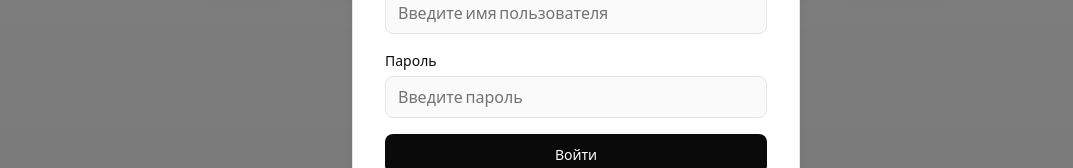
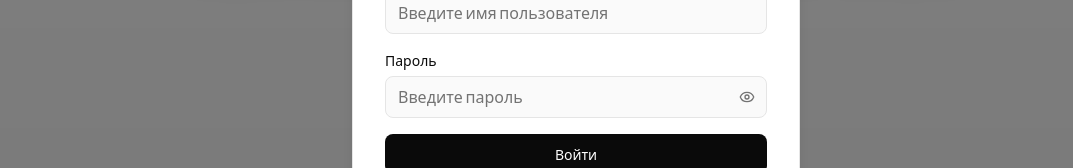
Before and after one commit to compotts/quiz-system, a React (Vite) app in the folder frontend/: page / in a window 1280 px wide. Both pictures are taken after a click on the button "Войти". Shown: the part 326-494 px from the top of the page, without its empty margins (64-1137 px from the left). Built offline with nearby package versions, Linux system fonts and the light colour scheme; no server answers.

Commit message:
added function for show password in auth modal

```diff
--- a/frontend/src/components/AuthModal.jsx
+++ b/frontend/src/components/AuthModal.jsx
@@ -1,7 +1,7 @@
 import { useState, useEffect } from "react";
 import { useNavigate } from "react-router-dom";
 import { useTranslation } from "react-i18next";
-import { X } from "lucide-react";
+import { X, Eye, EyeOff } from "lucide-react";
 import { authApi, saveTokens } from "../services/api.js";
 
 export default function AuthModal({ isOpen, onClose }) {
@@ -17,6 +17,8 @@ export default function AuthModal({ isOpen, onClose }) {
 
   const [loginUsername, setLoginUsername] = useState("");
   const [loginPassword, setLoginPassword] = useState("");
+  const [showLoginPassword, setShowLoginPassword] = useState(false);
+  const [showRegisterPassword, setShowRegisterPassword] = useState(false);
 
   const [registerData, setRegisterData] = useState({
     username: "",
@@ -231,15 +233,29 @@ export default function AuthModal({ isOpen, onClose }) {
                     >
                       {t("auth.password")}
                     </label>
+                    <div className="relative">
                       <input
                         id="login-password"
-                      type="password"
+                        type={showLoginPassword ? "text" : "password"}
                         required
                         value={loginPassword}
                         onChange={(e) => setLoginPassword(e.target.value)}
-                      className="mt-1.5 w-full rounded-lg border border-[var(--border)] bg-[var(--bg-card)] px-3 py-2 text-[var(--text)] placeholder:text-[var(--text-muted)] transition-all focus:border-[var(--text-muted)] focus:outline-none focus:ring-2 focus:ring-[var(--text-muted)] focus:ring-offset-2 focus:ring-offset-[var(--surface)]"
+                        className="mt-1.5 w-full rounded-lg border border-[var(--border)] bg-[var(--bg-card)] px-3 py-2 pr-10 text-[var(--text)] placeholder:text-[var(--text-muted)] transition-all focus:border-[var(--text-muted)] focus:outline-none focus:ring-2 focus:ring-[var(--text-muted)] focus:ring-offset-2 focus:ring-offset-[var(--surface)]"
                         placeholder={t("auth.passwordPlaceholder")}
                       />
+                      <button
+                        type="button"
+                        onClick={() => setShowLoginPassword(!showLoginPassword)}
+                        className="absolute right-2 top-1/2 -translate-y-1/2 mt-0.75 p-1 text-[var(--text-muted)] hover:text-[var(--text)] transition-colors"
+                        aria-label={showLoginPassword ? t("auth.hidePassword") : t("auth.showPassword")}
+                      >
+                        {showLoginPassword ? (
+                          <EyeOff className="h-4 w-4" />
+                        ) : (
+                          <Eye className="h-4 w-4" />
+                        )}
+                      </button>
+                    </div>
                   </div>
 
                   <button
--- a/frontend/src/locales/en.json
+++ b/frontend/src/locales/en.json
@@ -77,7 +77,9 @@
     "successRegister": "Registration request sent! Please wait for administrative approval.",
     "errorAlready": "A user with this name or email already exists or is pending approval",
     "errorRegister": "Registration error",
-    "required": " *"
+    "required": " *",
+    "showPassword": "Show password",
+    "hidePassword": "Hide password"
   },
   "userMenu": {
     "dashboard": "Go to Dashboard",
--- a/frontend/src/locales/lt.json
+++ b/frontend/src/locales/lt.json
@@ -77,7 +77,9 @@
     "successRegister": "Registracijos paraiška išsiųsta! Palaukite administracijos patvirtinimo.",
     "errorAlready": "Vartotojas tokiu vardu arba el. paštu jau egzistuoja arba laukia patvirtinimo",
     "errorRegister": "Registracijos klaida",
-    "required": " *"
+    "required": " *",
+    "showPassword": "Rodyti slaptažodį",
+    "hidePassword": "Slėpti slaptažodį"
   },
   "userMenu": {
     "dashboard": "Eiti į valdymo skydą",
--- a/frontend/src/locales/ru.json
+++ b/frontend/src/locales/ru.json
@@ -78,7 +78,9 @@
     "successRegister": "Заявка на регистрацию отправлена! Дождитесь одобрения администрации.",
     "errorAlready": "Пользователь с таким именем или email уже существует или ожидает одобрения",
     "errorRegister": "Ошибка регистрации",
-    "required": " *"
+    "required": " *",
+    "showPassword": "Показать пароль",
+    "hidePassword": "Скрыть пароль"
   },
   "userMenu": {
     "dashboard": "Перейти в дашборд",
```
Lines whose indentation alone changed are shown as unchanged.
